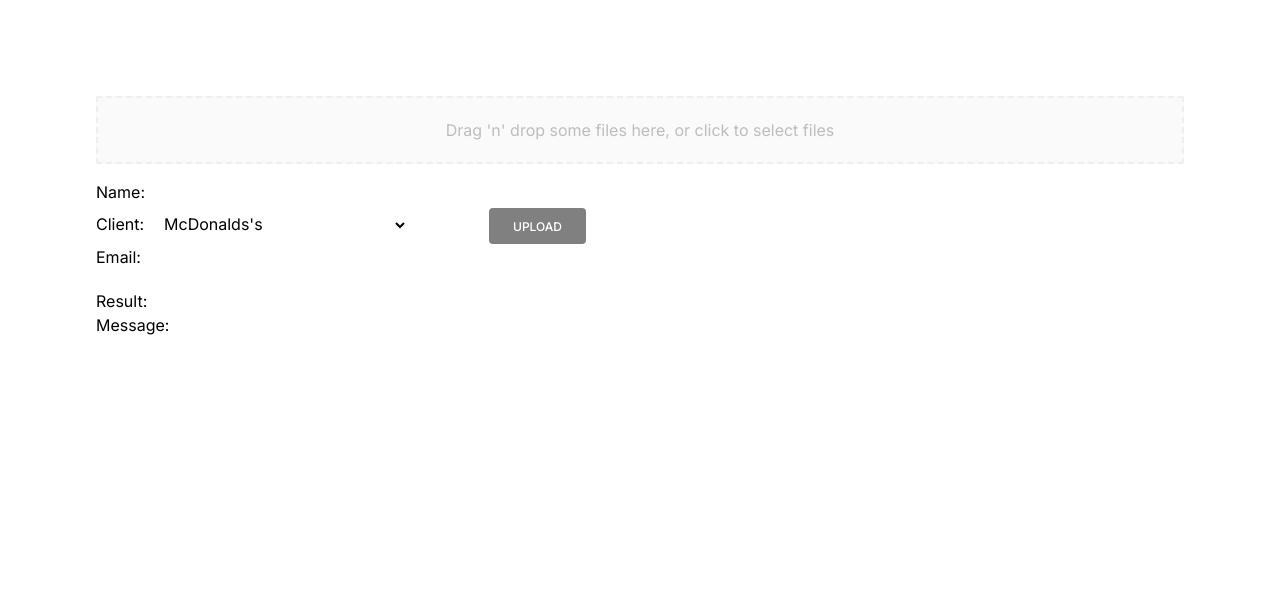
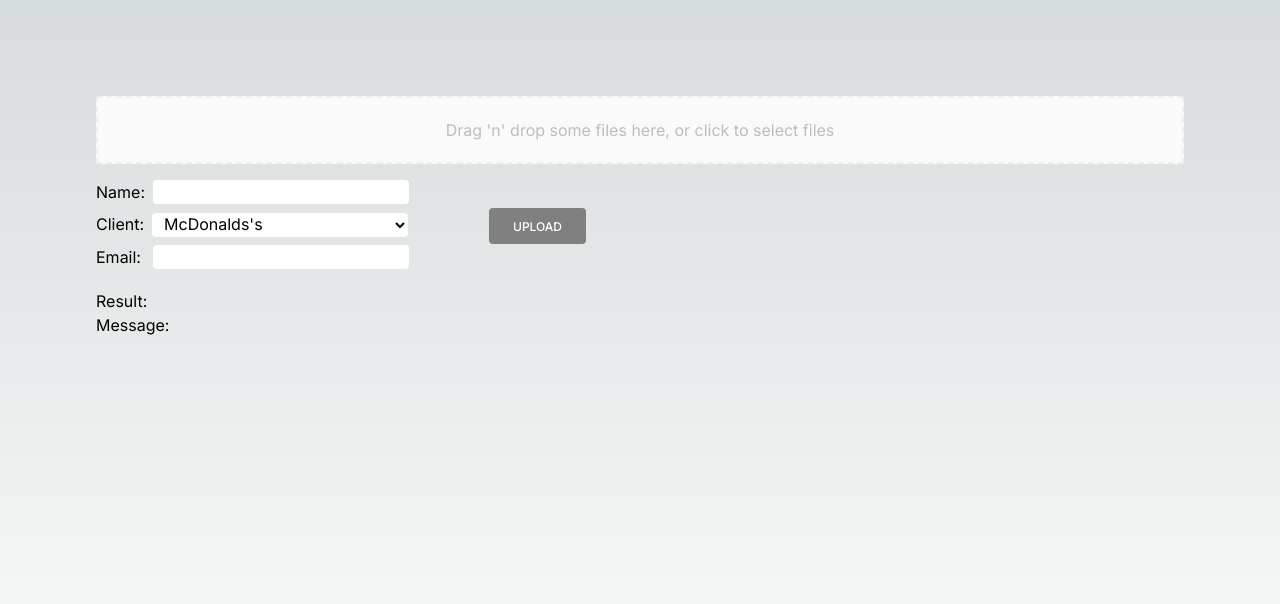
Before and after one commit to RichardHill/upload, a Next.js app: page / in a window 1280 px wide. Shown: the top 604 px of the page. Built offline with nearby package versions, Linux system fonts and the light colour scheme.

Commit message:
Update globals.css

```diff
--- a/app/globals.css
+++ b/app/globals.css
@@ -16,7 +16,7 @@
     }
 }
 
-/* body {
-    color: rgb(var(--foreground-rgb));
-    background: linear-gradient(to bottom, transparent, rgb(var(--background-end-rgb))) rgb(var(--background-start-rgb));
-} */
+body {
+    color: rgb(0, 0, 0);
+    background: linear-gradient(to bottom, transparent, rgb(255, 255, 255)) rgb(214, 219, 220);
+}
```
